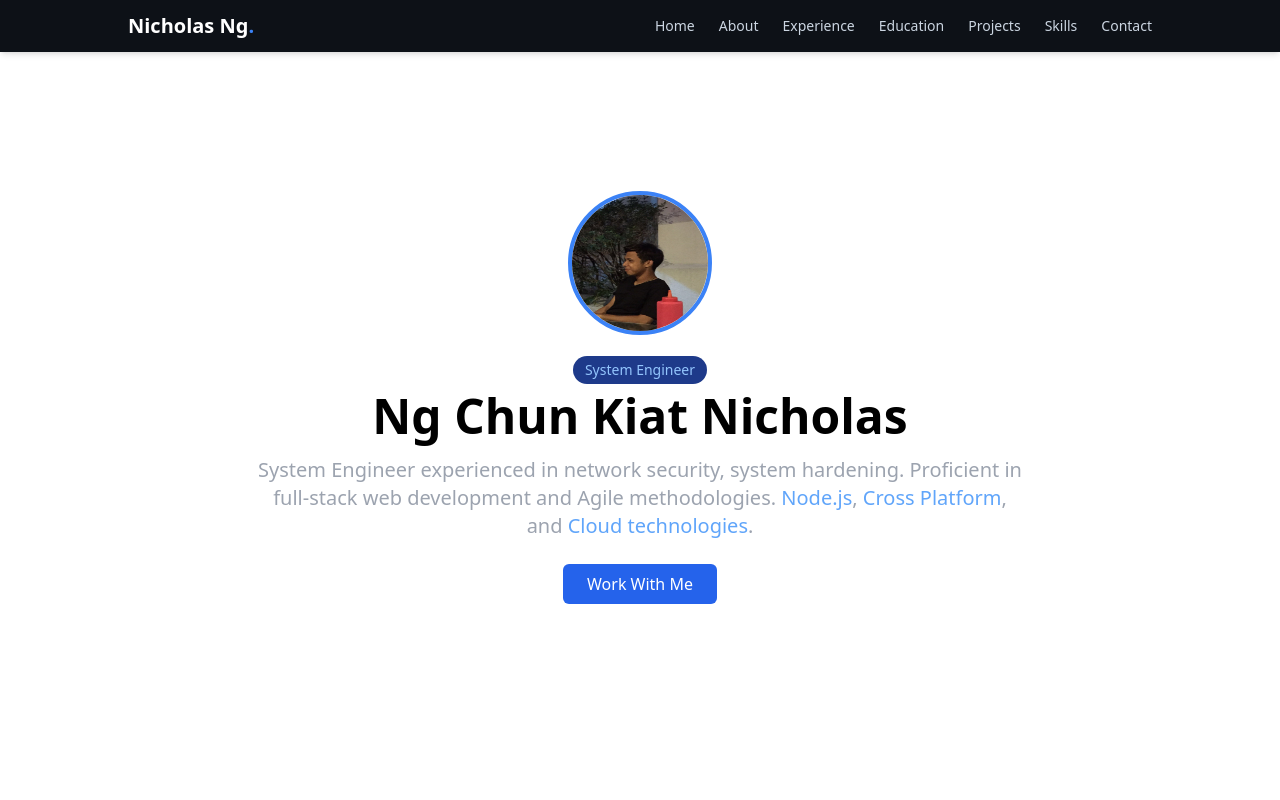
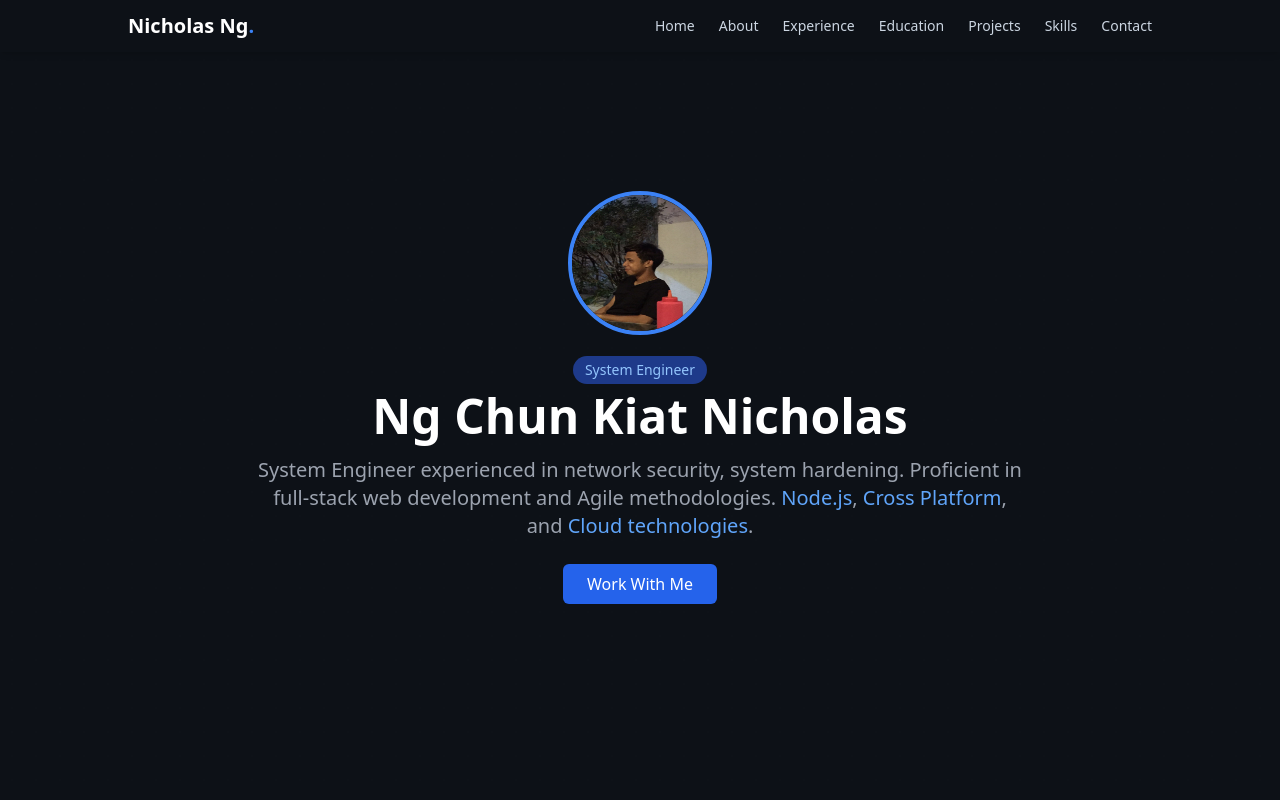
Before and after one commit to nicholas0901-stack/portfolio, a React (Create React App) app: page / in a window 1280 px wide. Shown: the top 800 px of the page. Built offline with nearby package versions, Linux system fonts and the light colour scheme; the HTML template or start-up script is replaced by a standard one.

Commit message:
Update Hero.jsx

```diff
--- a/src/components/Hero.jsx
+++ b/src/components/Hero.jsx
@@ -4,7 +4,7 @@ import { motion } from "framer-motion";
 
 export default function Hero() {
   return (
-     <section className="relative h-screen bg-white text-black dark:bg-[#0D1117] dark:text-white flex flex-col items-center justify-center text-center px-6 sm:px-12 lg:px-20 overflow-hidden transition-colors duration-500">
+     <section className="relative h-screen bg-[#0D1117] text-white flex flex-col items-center justify-center text-center px-4 overflow-hidden">
       {/* ✨ Sparkle effect background */}
       <motion.div
         className="absolute top-0 left-0 w-full h-full"
```
